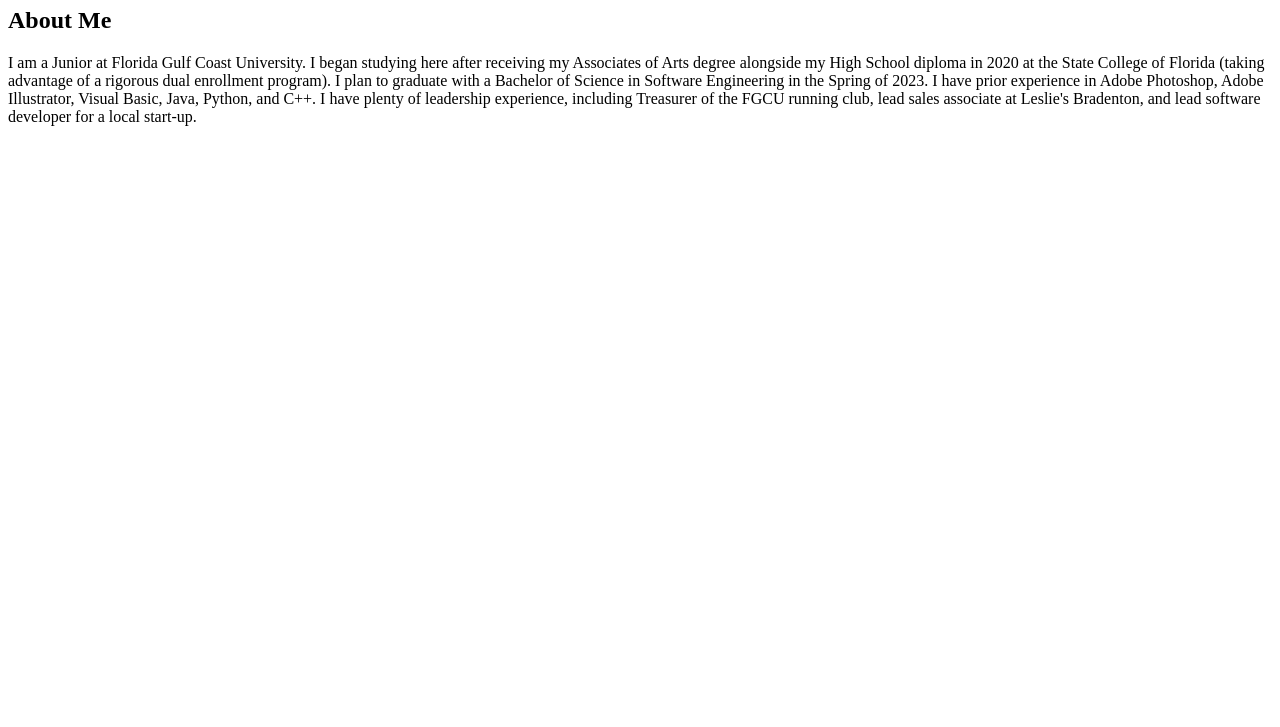
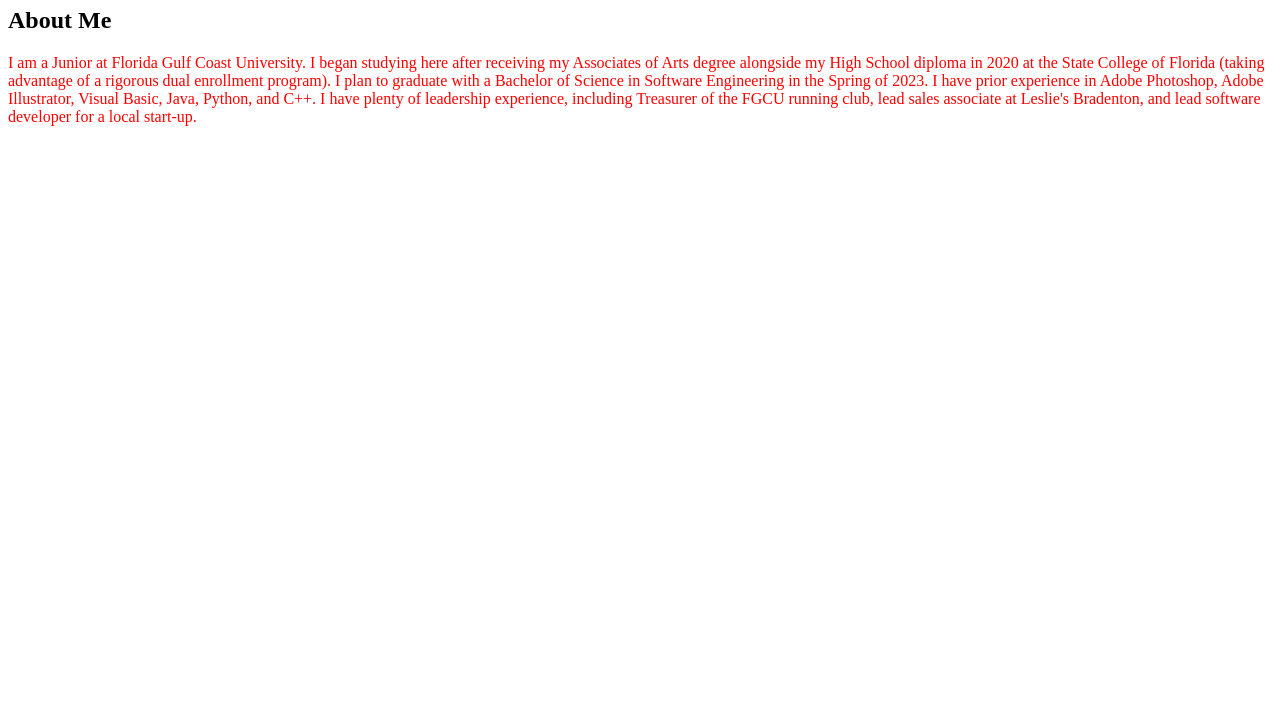
Before and after one commit to Kccarr6022/KadenChristianCarr, a plain HTML site: page PortfolioMain.html in a window 1280 px wide. Shown: the part 73-800 px from the top of the page. Drawn offline with Linux system fonts and the light colour scheme.

Commit message:
Added css

```diff
--- a/PortfolioMain.html
+++ b/PortfolioMain.html
@@ -4,6 +4,7 @@
     <meta charset="UTF-8" />
     <meta http-equiv="X-UA-Compatible" content="IE=edge" />
     <meta name="viewport" content="width=device-width, initial-scale=1.0" />
+    <link rel="stylesheet" href="css/styles.css" />
     <title>Kaden C. Carr</title>
   </head>
   <body>
--- a/css/Styles.css
+++ b/css/Styles.css
@@ -0,0 +1,3 @@
+p {
+  color: red;
+}
```
